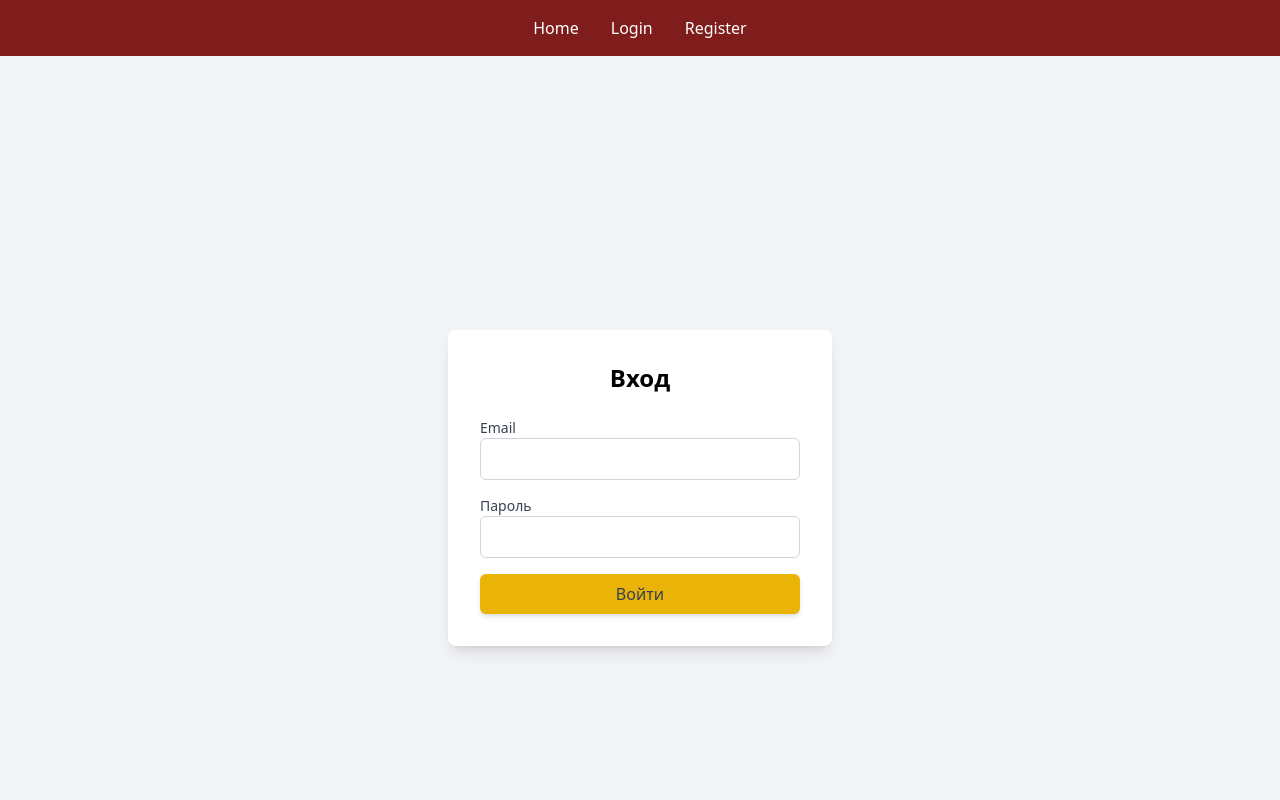
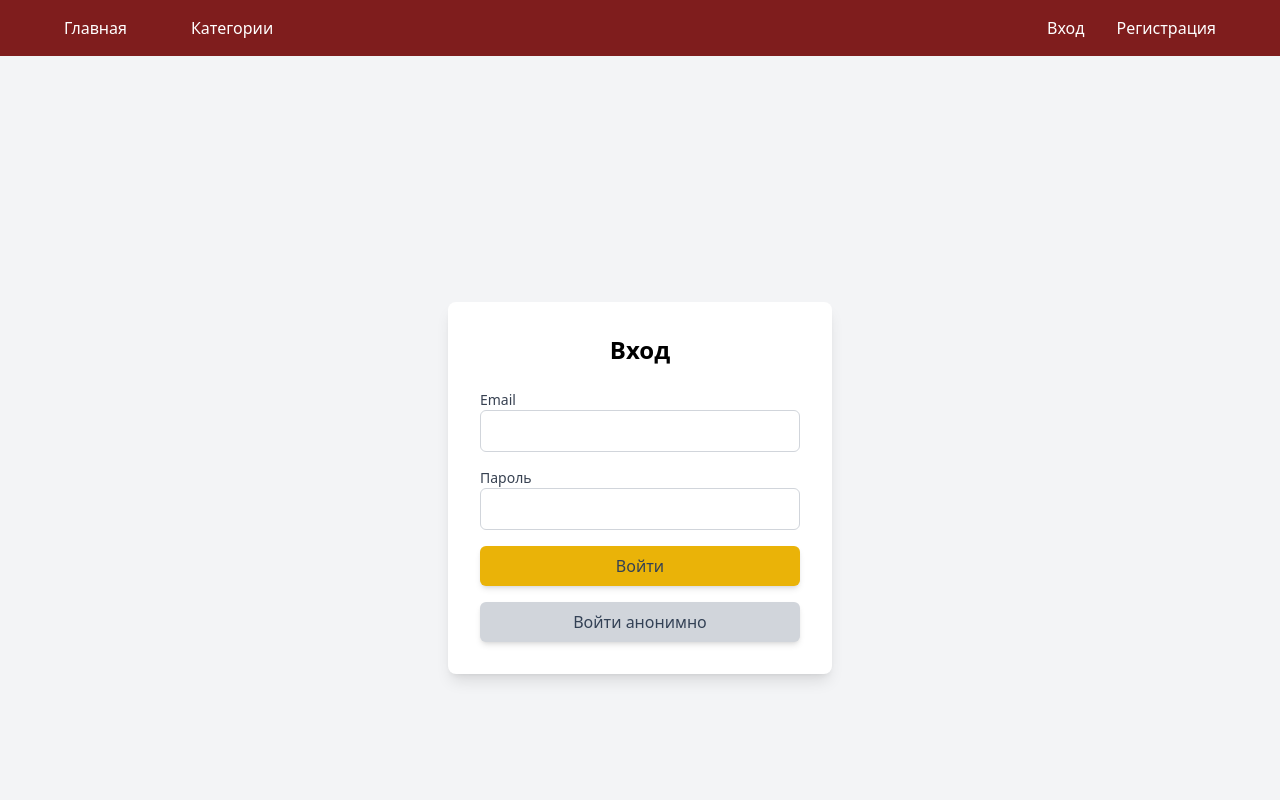
Before and after one commit to Kudzeri/coffee-order-frontend, a React (Create React App) app: page /login in a window 1280 px wide. Shown: the top 800 px of the page. Built offline with nearby package versions, Linux system fonts and the light colour scheme.

Commit message:
Add Categories page, pagination and etc

```diff
--- a/src/App.js
+++ b/src/App.js
@@ -5,6 +5,8 @@ import Footer from "./components/Footer";
 import Register from "./pages/Register";
 import Login from "./pages/Login";
 import Profile from "./pages/Profile";
+import Categories from "./pages/Categories";
+import CategoryDetails from "./pages/CategoryDetails";
 
 function App() {
   return (
@@ -16,6 +18,8 @@ function App() {
             <Route path="/register" element={<Register />} />
             <Route path="/login" element={<Login />} />
             <Route path="/profile" element={<Profile />} />
+            <Route path="/categories" element={<Categories />} />
+            <Route path="/categories/:id" element={<CategoryDetails />} />
           </Routes>
         </main>
         <Footer />
--- a/src/components/Header.js
+++ b/src/components/Header.js
@@ -7,24 +7,31 @@ const Header = () => {
 
   const handleLogout = () => {
     localStorage.removeItem("token");
-
     navigate("/login");
   };
 
   return (
-    <header className="bg-red-900 text-white p-4 shadow-lg">
-      <nav>
-        <ul className="flex justify-center space-x-8">
+    <header className="bg-red-900 text-white p-4 shadow-lg px-4 sm:px-6 md:px-8 lg:px-16">
+      <nav className="flex justify-between items-center">
+        <ul className="flex space-x-4 sm:space-x-8 md:space-x-12 lg:space-x-16">
           <li>
             <Link to="/" className="hover:text-yellow-400">
-              Home
+              Главная
             </Link>
           </li>
+          <li>
+            <Link to="/categories" className="hover:text-yellow-400">
+              Категории
+            </Link>
+          </li>
+        </ul>
+
+        <ul className="flex space-x-4 sm:space-x-6 md:space-x-8">
           {token ? (
             <>
               <li>
                 <Link to="/profile" className="hover:text-yellow-400">
-                  Profile
+                  Профиль
                 </Link>
               </li>
               <li>
@@ -32,7 +39,7 @@ const Header = () => {
                   onClick={handleLogout}
                   className="hover:text-yellow-400 bg-transparent border-0 cursor-pointer"
                 >
-                  Logout
+                  Выйти
                 </button>
               </li>
             </>
@@ -40,12 +47,12 @@ const Header = () => {
             <>
               <li>
                 <Link to="/login" className="hover:text-yellow-400">
-                  Login
+                  Вход
                 </Link>
               </li>
               <li>
                 <Link to="/register" className="hover:text-yellow-400">
-                  Register
+                  Регистрация
                 </Link>
               </li>
             </>
--- a/src/output.css
+++ b/src/output.css
@@ -492,43 +492,6 @@ video {
 [hidden]:where(:not([hidden="until-found"])) {
   display: none;
 }
-.container {
-  width: 100%;
-}
-@media (min-width: 640px) {
-
-  .container {
-    max-width: 640px;
-  }
-}
-@media (min-width: 768px) {
-
-  .container {
-    max-width: 768px;
-  }
-}
-@media (min-width: 1024px) {
-
-  .container {
-    max-width: 1024px;
-  }
-}
-@media (min-width: 1280px) {
-
-  .container {
-    max-width: 1280px;
-  }
-}
-@media (min-width: 1536px) {
-
-  .container {
-    max-width: 1536px;
-  }
-}
-.mx-auto {
-  margin-left: auto;
-  margin-right: auto;
-}
 .mb-4 {
   margin-bottom: 1rem;
 }
@@ -538,11 +501,14 @@ video {
 .mt-4 {
   margin-top: 1rem;
 }
+.mt-6 {
+  margin-top: 1.5rem;
+}
 .mt-8 {
   margin-top: 2rem;
 }
-.mb-3 {
-  margin-bottom: 0.75rem;
+.ml-auto {
+  margin-left: auto;
 }
 .block {
   display: block;
@@ -550,20 +516,20 @@ video {
 .flex {
   display: flex;
 }
+.grid {
+  display: grid;
+}
 .min-h-screen {
   min-height: 100vh;
 }
 .w-full {
   width: 100%;
 }
+.max-w-md {
+  max-width: 28rem;
+}
 .max-w-sm {
   max-width: 24rem;
-}
-.max-w-lg {
-  max-width: 32rem;
-}
-.max-w-md {
-  max-width: 28rem;
 }
 .flex-grow {
   flex-grow: 1;
@@ -573,6 +539,9 @@ video {
 }
 .cursor-pointer {
   cursor: pointer;
+}
+.grid-cols-1 {
+  grid-template-columns: repeat(1, minmax(0, 1fr));
 }
 .flex-col {
   flex-direction: column;
@@ -585,6 +554,14 @@ video {
 }
 .justify-between {
   justify-content: space-between;
+}
+.gap-6 {
+  gap: 1.5rem;
+}
+.space-x-4 > :not([hidden]) ~ :not([hidden]) {
+  --tw-space-x-reverse: 0;
+  margin-right: calc(1rem * var(--tw-space-x-reverse));
+  margin-left: calc(1rem * calc(1 - var(--tw-space-x-reverse)));
 }
 .space-x-8 > :not([hidden]) ~ :not([hidden]) {
   --tw-space-x-reverse: 0;
@@ -615,9 +592,16 @@ video {
   --tw-bg-opacity: 1;
   background-color: rgb(209 213 219 / var(--tw-bg-opacity, 1));
 }
+.bg-red-600 {
+  --tw-bg-opacity: 1;
+  background-color: rgb(220 38 38 / var(--tw-bg-opacity, 1));
+}
 .bg-red-900 {
   --tw-bg-opacity: 1;
   background-color: rgb(127 29 29 / var(--tw-bg-opacity, 1));
+}
+.bg-transparent {
+  background-color: transparent;
 }
 .bg-white {
   --tw-bg-opacity: 1;
@@ -627,11 +611,11 @@ video {
   --tw-bg-opacity: 1;
   background-color: rgb(234 179 8 / var(--tw-bg-opacity, 1));
 }
-.bg-transparent {
-  background-color: transparent;
-}
 .p-4 {
   padding: 1rem;
+}
+.p-6 {
+  padding: 1.5rem;
 }
 .p-8 {
   padding: 2rem;
@@ -640,6 +624,10 @@ video {
   padding-left: 1rem;
   padding-right: 1rem;
 }
+.px-6 {
+  padding-left: 1.5rem;
+  padding-right: 1.5rem;
+}
 .py-2 {
   padding-top: 0.5rem;
   padding-bottom: 0.5rem;
@@ -647,10 +635,6 @@ video {
 .py-4 {
   padding-top: 1rem;
   padding-bottom: 1rem;
-}
-.py-5 {
-  padding-top: 1.25rem;
-  padding-bottom: 1.25rem;
 }
 .py-6 {
   padding-top: 1.5rem;
@@ -663,13 +647,25 @@ video {
   font-size: 1.5rem;
   line-height: 2rem;
 }
+.text-3xl {
+  font-size: 1.875rem;
+  line-height: 2.25rem;
+}
+.text-base {
+  font-size: 1rem;
+  line-height: 1.5rem;
+}
+.text-lg {
+  font-size: 1.125rem;
+  line-height: 1.75rem;
+}
 .text-sm {
   font-size: 0.875rem;
   line-height: 1.25rem;
 }
-.text-3xl {
-  font-size: 1.875rem;
-  line-height: 2.25rem;
+.text-xl {
+  font-size: 1.25rem;
+  line-height: 1.75rem;
 }
 .font-bold {
   font-weight: 700;
@@ -680,9 +676,25 @@ video {
 .font-semibold {
   font-weight: 600;
 }
+.text-gray-500 {
+  --tw-text-opacity: 1;
+  color: rgb(107 114 128 / var(--tw-text-opacity, 1));
+}
+.text-gray-600 {
+  --tw-text-opacity: 1;
+  color: rgb(75 85 99 / var(--tw-text-opacity, 1));
+}
 .text-gray-700 {
   --tw-text-opacity: 1;
   color: rgb(55 65 81 / var(--tw-text-opacity, 1));
+}
+.text-gray-800 {
+  --tw-text-opacity: 1;
+  color: rgb(31 41 55 / var(--tw-text-opacity, 1));
+}
+.text-green-500 {
+  --tw-text-opacity: 1;
+  color: rgb(34 197 94 / var(--tw-text-opacity, 1));
 }
 .text-red-500 {
   --tw-text-opacity: 1;
@@ -695,22 +707,6 @@ video {
 .text-white {
   --tw-text-opacity: 1;
   color: rgb(255 255 255 / var(--tw-text-opacity, 1));
-}
-.text-gray-500 {
-  --tw-text-opacity: 1;
-  color: rgb(107 114 128 / var(--tw-text-opacity, 1));
-}
-.text-gray-600 {
-  --tw-text-opacity: 1;
-  color: rgb(75 85 99 / var(--tw-text-opacity, 1));
-}
-.text-gray-800 {
-  --tw-text-opacity: 1;
-  color: rgb(31 41 55 / var(--tw-text-opacity, 1));
-}
-.text-green-500 {
-  --tw-text-opacity: 1;
-  color: rgb(34 197 94 / var(--tw-text-opacity, 1));
 }
 .opacity-50 {
   opacity: 0.5;
@@ -725,9 +721,26 @@ video {
   --tw-shadow-colored: 0 4px 6px -1px var(--tw-shadow-color), 0 2px 4px -2px var(--tw-shadow-color);
   box-shadow: var(--tw-ring-offset-shadow, 0 0 #0000), var(--tw-ring-shadow, 0 0 #0000), var(--tw-shadow);
 }
+.transition {
+  transition-property: color, background-color, border-color, text-decoration-color, fill, stroke, opacity, box-shadow, transform, filter, backdrop-filter;
+  transition-timing-function: cubic-bezier(0.4, 0, 0.2, 1);
+  transition-duration: 150ms;
+}
+.transition-shadow {
+  transition-property: box-shadow;
+  transition-timing-function: cubic-bezier(0.4, 0, 0.2, 1);
+  transition-duration: 150ms;
+}
+.duration-300 {
+  transition-duration: 300ms;
+}
 .hover\:bg-gray-400:hover {
   --tw-bg-opacity: 1;
   background-color: rgb(156 163 175 / var(--tw-bg-opacity, 1));
+}
+.hover\:bg-red-700:hover {
+  --tw-bg-opacity: 1;
+  background-color: rgb(185 28 28 / var(--tw-bg-opacity, 1));
 }
 .hover\:bg-yellow-600:hover {
   --tw-bg-opacity: 1;
@@ -741,9 +754,30 @@ video {
   --tw-text-opacity: 1;
   color: rgb(250 204 21 / var(--tw-text-opacity, 1));
 }
+.hover\:text-indigo-600:hover {
+  --tw-text-opacity: 1;
+  color: rgb(79 70 229 / var(--tw-text-opacity, 1));
+}
+.hover\:text-red-600:hover {
+  --tw-text-opacity: 1;
+  color: rgb(220 38 38 / var(--tw-text-opacity, 1));
+}
+.hover\:text-yellow-600:hover {
+  --tw-text-opacity: 1;
+  color: rgb(202 138 4 / var(--tw-text-opacity, 1));
+}
+.hover\:text-yellow-500:hover {
+  --tw-text-opacity: 1;
+  color: rgb(234 179 8 / var(--tw-text-opacity, 1));
+}
 .hover\:shadow-inner:hover {
   --tw-shadow: inset 0 2px 4px 0 rgb(0 0 0 / 0.05);
   --tw-shadow-colored: inset 0 2px 4px 0 var(--tw-shadow-color);
+  box-shadow: var(--tw-ring-offset-shadow, 0 0 #0000), var(--tw-ring-shadow, 0 0 #0000), var(--tw-shadow);
+}
+.hover\:shadow-xl:hover {
+  --tw-shadow: 0 20px 25px -5px rgb(0 0 0 / 0.1), 0 8px 10px -6px rgb(0 0 0 / 0.1);
+  --tw-shadow-colored: 0 20px 25px -5px var(--tw-shadow-color), 0 8px 10px -6px var(--tw-shadow-color);
   box-shadow: var(--tw-ring-offset-shadow, 0 0 #0000), var(--tw-ring-shadow, 0 0 #0000), var(--tw-shadow);
 }
 .focus\:outline-none:focus {
@@ -759,3 +793,73 @@ video {
   --tw-ring-opacity: 1;
   --tw-ring-color: rgb(202 138 4 / var(--tw-ring-opacity, 1));
 }
+.disabled\:cursor-not-allowed:disabled {
+  cursor: not-allowed;
+}
+.disabled\:bg-gray-400:disabled {
+  --tw-bg-opacity: 1;
+  background-color: rgb(156 163 175 / var(--tw-bg-opacity, 1));
+}
+@media (min-width: 640px) {
+
+  .sm\:grid-cols-2 {
+    grid-template-columns: repeat(2, minmax(0, 1fr));
+  }
+
+  .sm\:space-x-6 > :not([hidden]) ~ :not([hidden]) {
+    --tw-space-x-reverse: 0;
+    margin-right: calc(1.5rem * var(--tw-space-x-reverse));
+    margin-left: calc(1.5rem * calc(1 - var(--tw-space-x-reverse)));
+  }
+
+  .sm\:space-x-8 > :not([hidden]) ~ :not([hidden]) {
+    --tw-space-x-reverse: 0;
+    margin-right: calc(2rem * var(--tw-space-x-reverse));
+    margin-left: calc(2rem * calc(1 - var(--tw-space-x-reverse)));
+  }
+
+  .sm\:px-6 {
+    padding-left: 1.5rem;
+    padding-right: 1.5rem;
+  }
+}
+@media (min-width: 768px) {
+
+  .md\:grid-cols-3 {
+    grid-template-columns: repeat(3, minmax(0, 1fr));
+  }
+
+  .md\:space-x-12 > :not([hidden]) ~ :not([hidden]) {
+    --tw-space-x-reverse: 0;
+    margin-right: calc(3rem * var(--tw-space-x-reverse));
+    margin-left: calc(3rem * calc(1 - var(--tw-space-x-reverse)));
+  }
+
+  .md\:space-x-8 > :not([hidden]) ~ :not([hidden]) {
+    --tw-space-x-reverse: 0;
+    margin-right: calc(2rem * var(--tw-space-x-reverse));
+    margin-left: calc(2rem * calc(1 - var(--tw-space-x-reverse)));
+  }
+
+  .md\:px-8 {
+    padding-left: 2rem;
+    padding-right: 2rem;
+  }
+}
+@media (min-width: 1024px) {
+
+  .lg\:grid-cols-4 {
+    grid-template-columns: repeat(4, minmax(0, 1fr));
+  }
+
+  .lg\:space-x-16 > :not([hidden]) ~ :not([hidden]) {
+    --tw-space-x-reverse: 0;
+    margin-right: calc(4rem * var(--tw-space-x-reverse));
+    margin-left: calc(4rem * calc(1 - var(--tw-space-x-reverse)));
+  }
+
+  .lg\:px-16 {
+    padding-left: 4rem;
+    padding-right: 4rem;
+  }
+}
--- a/src/pages/Login.js
+++ b/src/pages/Login.js
@@ -10,9 +10,10 @@ const Login = () => {
   const [errors, setErrors] = useState({
     email: "",
     password: "",
-    general: "", // Для общего сообщения об ошибке
+    general: "",
   });
   const [loading, setLoading] = useState(false);
+  const [anonLoading, setAnonLoading] = useState(false);
 
   const handleChange = (e) => {
     const { name, value } = e.target;
@@ -63,6 +64,29 @@ const Login = () => {
       }
     } finally {
       setLoading(false);
+    }
+  };
+
+  const handleAnonymousLogin = async () => {
+    setAnonLoading(true);
+    setErrors({ email: "", password: "", general: "" });
+
+    try {
+      const response = await axiosInstance.post("auth/register", {
+        isAnonymous: true,
+      });
+      console.log("Анонимный вход выполнен:", response.data);
+
+      localStorage.setItem("token", response.data.token);
+
+      window.location.href = "/profile";
+    } catch (err) {
+      setErrors((prev) => ({
+        ...prev,
+        general: "Ошибка при анонимном входе. Попробуйте снова.",
+      }));
+    } finally {
+      setAnonLoading(false);
     }
   };
 
@@ -128,6 +152,16 @@ const Login = () => {
             {loading ? "Вход..." : "Войти"}
           </button>
         </form>
+
+        <button
+          onClick={handleAnonymousLogin}
+          className={`w-full mt-4 py-2 bg-gray-300 text-slate-700 rounded-md shadow-md hover:bg-gray-400 hover:shadow-inner ${
+            anonLoading ? "opacity-50 cursor-not-allowed" : ""
+          }`}
+          disabled={anonLoading}
+        >
+          {anonLoading ? "Загрузка..." : "Войти анонимно"}
+        </button>
       </div>
     </div>
   );
```
Also changed, not shown: src/components/CategoryCard.js (added, +17 -0 lines), src/components/Pagination.js (added, +29 -0 lines), src/pages/Categories.js (added, +70 -0 lines), src/pages/CategoryDetails.js (added).
